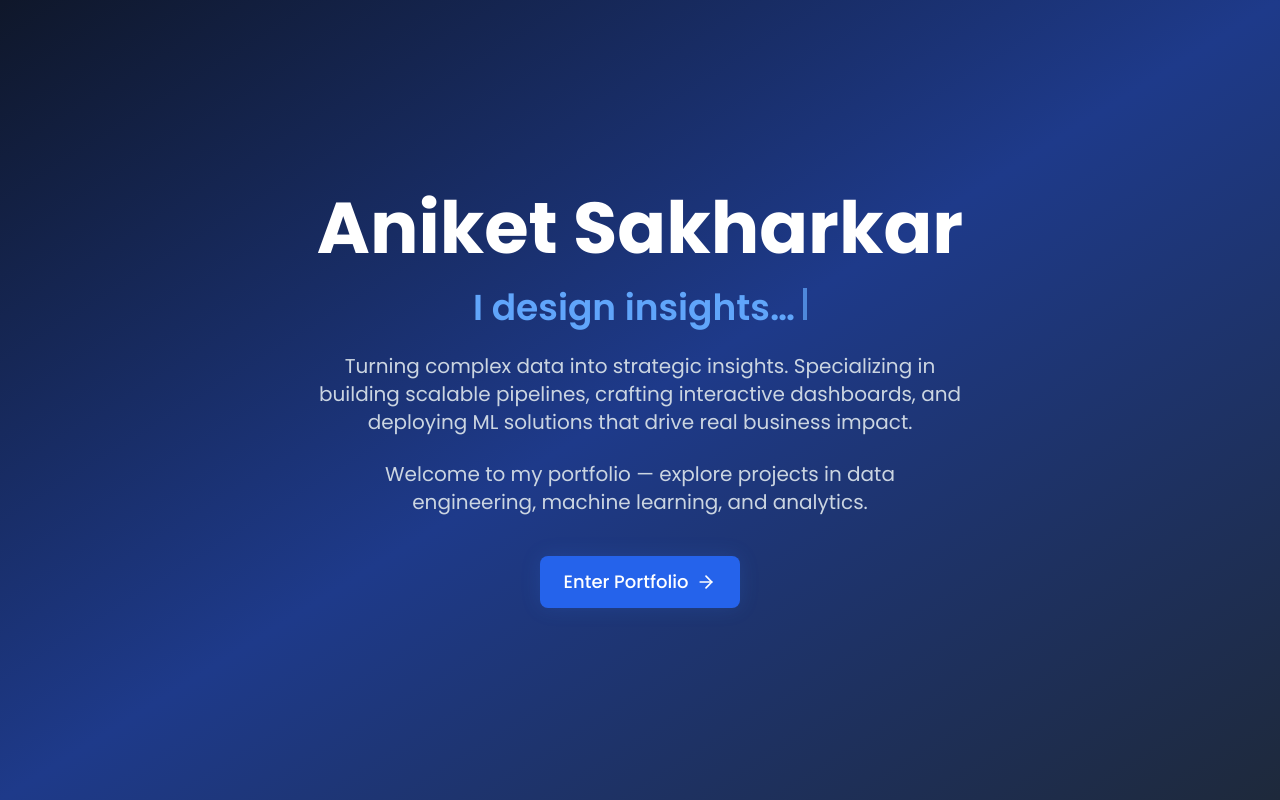
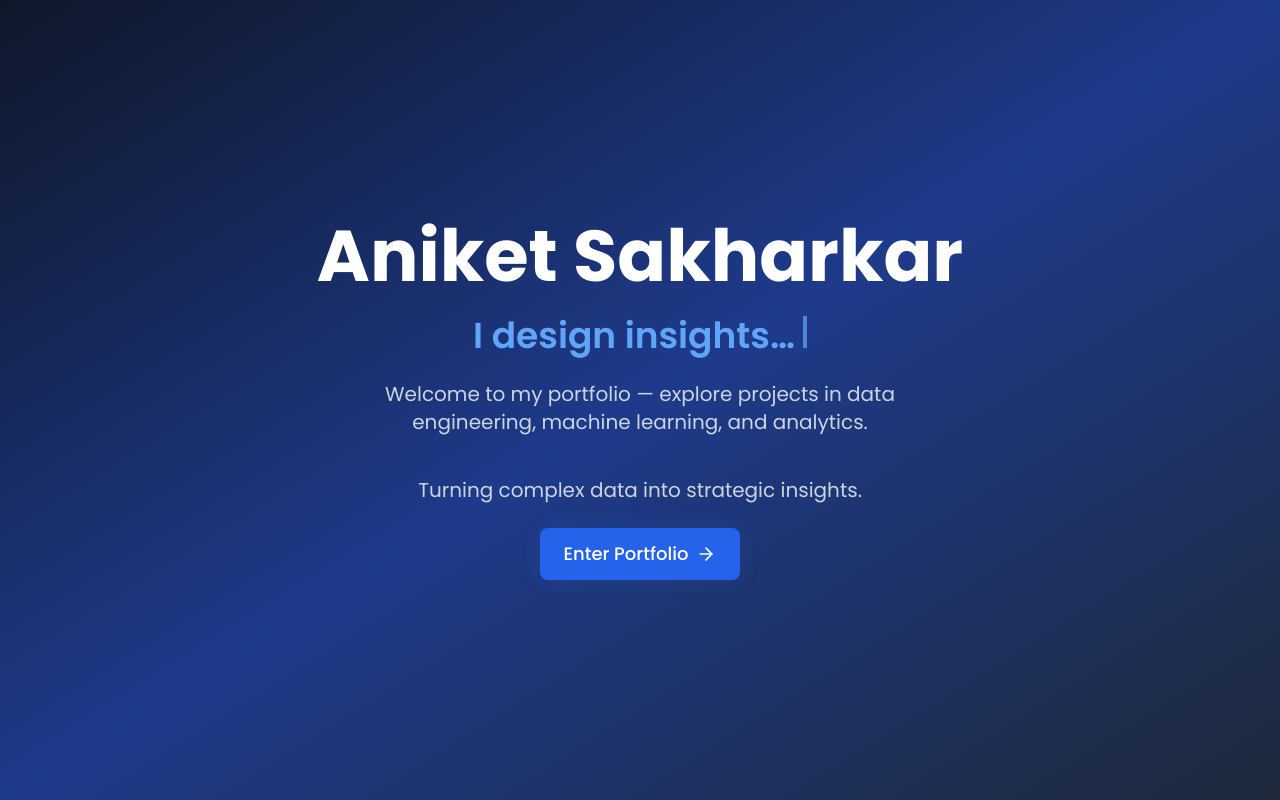
Before and after one commit to Asakharkar7/Aniket-Portfolio, a React (Vite) app: page / in a window 1280 px wide. Built offline with nearby package versions, Linux system fonts and the light colour scheme.

Commit message:
Updated Landing.jsx

```diff
--- a/src/components/Landing.jsx
+++ b/src/components/Landing.jsx
@@ -54,15 +54,14 @@ export default function Landing({ onEnter }) {
         <span className="ml-2 w-1 h-8 bg-blue-400 animate-pulse inline-block"></span>
       </h2>
 
-      {/* Summary Paragraph (added here) */}
-      <p className="text-lg sm:text-xl text-slate-300 max-w-2xl text-center mb-6 animate-slide-up leading-relaxed">
-        Turning complex data into strategic insights. Specializing in building scalable pipelines,
-        crafting interactive dashboards, and deploying ML solutions that drive real business impact.
-      </p>
-
       {/* Existing Welcome line */}
       <p className="text-lg sm:text-xl text-slate-300 max-w-xl text-center mb-10 animate-slide-up">
         Welcome to my portfolio — explore projects in data engineering, machine learning, and analytics.
+      </p>
+
+      {/* Summary Paragraph (added here) */}
+      <p className="text-lg sm:text-xl text-slate-300 max-w-2xl text-center mb-6 animate-slide-up leading-relaxed">
+        Turning complex data into strategic insights.
       </p>
 
       {/* CTA Button */}
```
